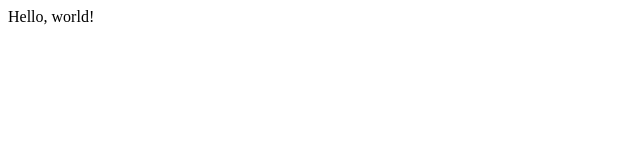
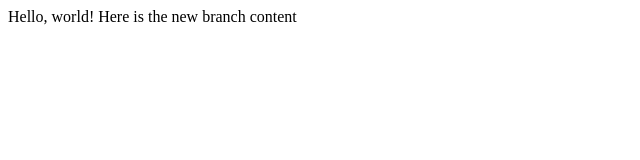
Before and after one commit to avneets93/lecture1, a plain HTML site: page index.html in a window 1280 px wide. Shown: the whole page, without its empty margins (0-640 px from the left). Drawn offline with Linux system fonts and the light colour scheme.

Commit message:
New branch content

```diff
--- a/index.html
+++ b/index.html
@@ -5,5 +5,6 @@
 	</head>
 	<body>
 		Hello, world!
+		Here is the new branch content
 	</body>
 </html>
```
